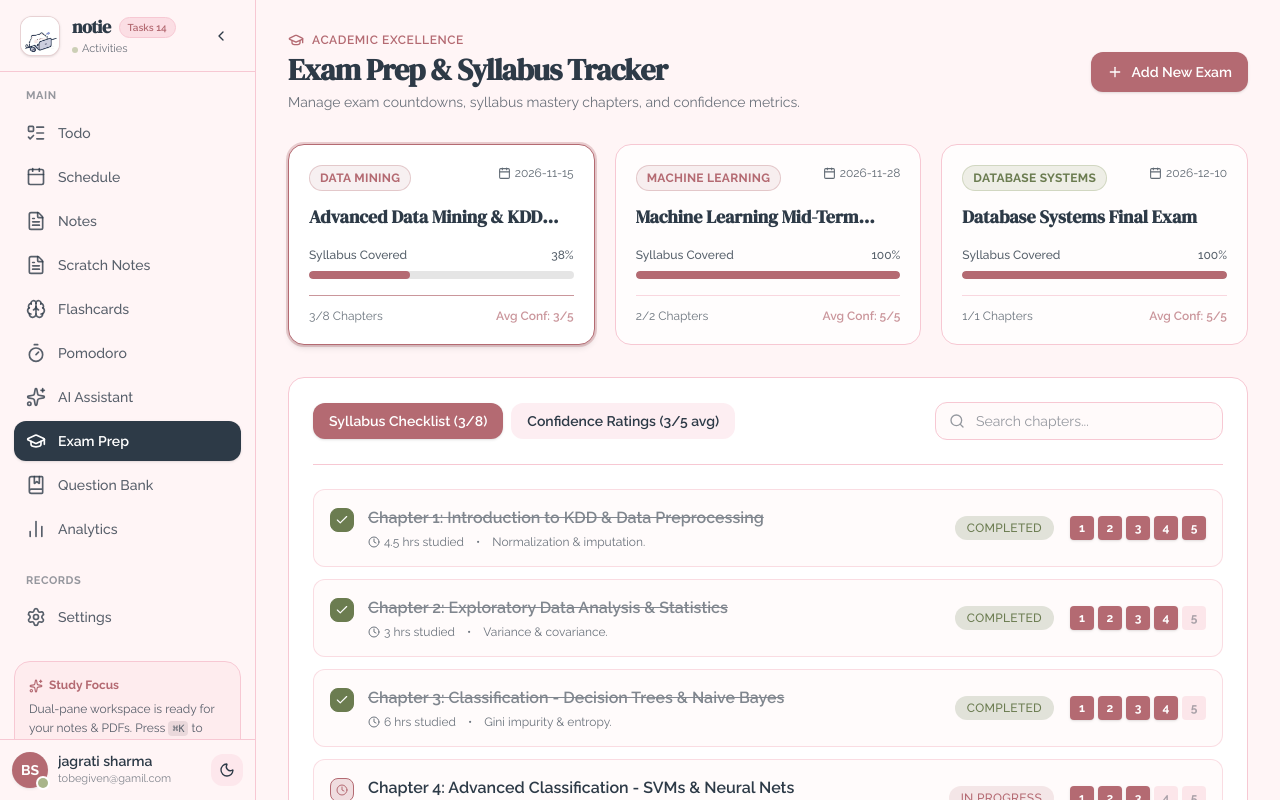
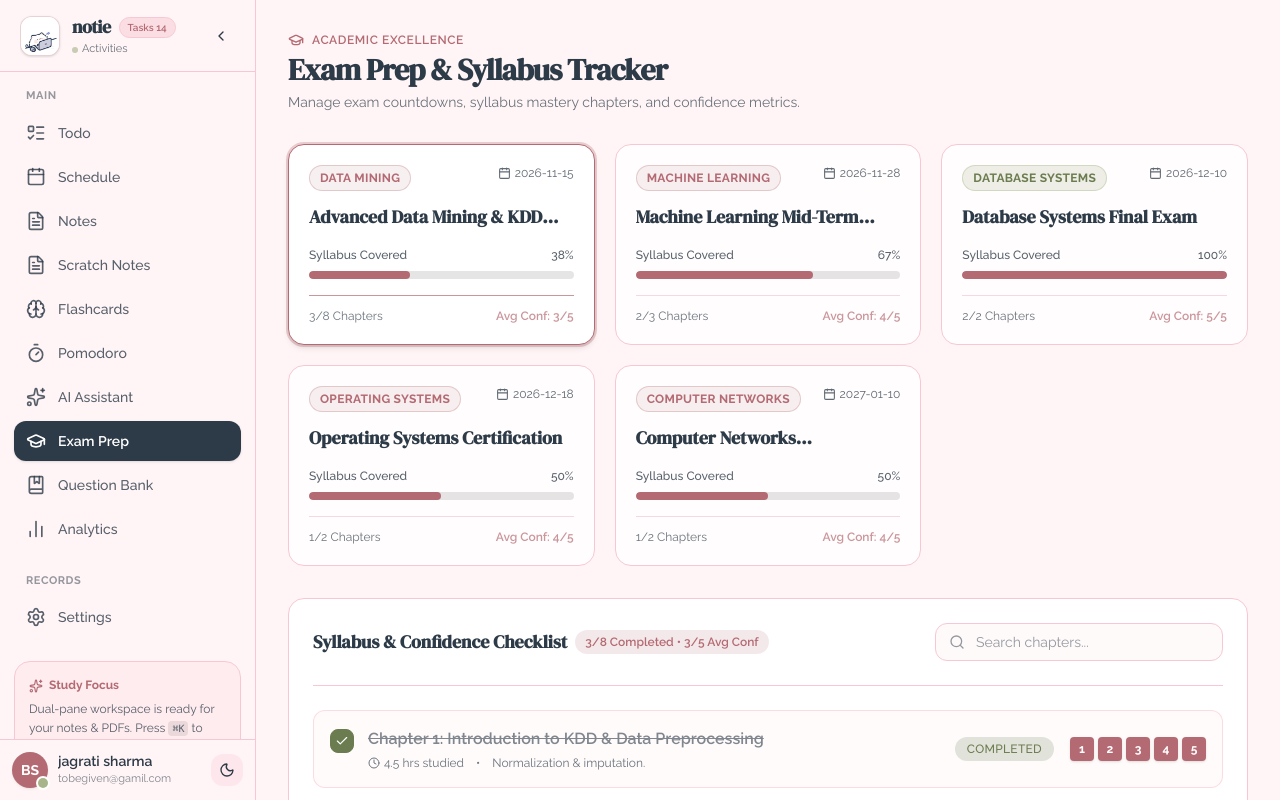
Before and after one commit to jagrati-s12/studylib, a React (Vite) app in the folder frontend/: page /exam-prep in a window 1280 px wide. Shown: the top 800 px of the page. Built offline with nearby package versions, Linux system fonts and the light colour scheme.

Commit message:
Combine syllabus checklist and confidence ratings into a unified chapter view
Co-Authored-By: Claude Code <noreply@anthropic.com>

```diff
--- a/frontend/src/features/examprep/ExamPrepPage.jsx
+++ b/frontend/src/features/examprep/ExamPrepPage.jsx
@@ -15,7 +15,7 @@ import {
 export default function ExamPrepPage() {
   const { isDark } = useTheme();
 
-  // Mock exams data with state handlers
+  // Mock exams data with state handlers (all subjects from Notes)
   const [exams, setExams] = useState([
     {
       id: 'ex-1',
@@ -46,6 +46,26 @@ export default function ExamPrepPage() {
       completedChapters: 6,
       confidence: 95,
       status: 'completed'
+    },
+    {
+      id: 'ex-4',
+      title: 'Operating Systems Certification',
+      subject: 'Operating Systems',
+      date: '2026-12-18',
+      totalChapters: 10,
+      completedChapters: 4,
+      confidence: 70,
+      status: 'upcoming'
+    },
+    {
+      id: 'ex-5',
+      title: 'Computer Networks Comprehensive Exam',
+      subject: 'Computer Networks',
+      date: '2027-01-10',
+      totalChapters: 9,
+      completedChapters: 3,
+      confidence: 60,
+      status: 'upcoming'
     }
   ]);
 
@@ -70,11 +90,19 @@ export default function ExamPrepPage() {
     { id: 'ch-6', examId: 'ex-1', title: 'Chapter 6: Cluster Analysis (K-Means, DBSCAN)', status: 'not_started', confidence: 2, hoursSpent: 0, notes: 'Pending.' },
     { id: 'ch-7', examId: 'ex-1', title: 'Chapter 7: Outlier Detection & Anomaly Mining', status: 'not_started', confidence: 1, hoursSpent: 0, notes: 'Pending.' },
     { id: 'ch-8', examId: 'ex-1', title: 'Chapter 8: Mining Data Streams & Graph Mining', status: 'not_started', confidence: 1, hoursSpent: 0, notes: 'Pending.' },
-    // Exam 2 chapters
+    // Exam 2 chapters (Machine Learning)
     { id: 'ch-9', examId: 'ex-2', title: 'Chapter 1: Linear Regression & Cost Functions', status: 'completed', confidence: 5, hoursSpent: 3.5, notes: 'Gradient descent.' },
     { id: 'ch-10', examId: 'ex-2', title: 'Chapter 2: Logistic Regression & Regularization', status: 'completed', confidence: 4, hoursSpent: 4.0, notes: 'L1 & L2 penalties.' },
-    // Exam 3 chapters
-    { id: 'ch-11', examId: 'ex-3', title: 'Chapter 1: Relational Algebra & SQL Optimization', status: 'completed', confidence: 5, hoursSpent: 5.0, notes: 'Execution plans.' },
+    { id: 'ch-11', examId: 'ex-2', title: 'Chapter 3: Neural Networks & Backpropagation', status: 'in_progress', confidence: 3, hoursSpent: 5.0, notes: 'Activation functions.' },
+    // Exam 3 chapters (Database Systems)
+    { id: 'ch-12', examId: 'ex-3', title: 'Chapter 1: Relational Algebra & SQL Optimization', status: 'completed', confidence: 5, hoursSpent: 5.0, notes: 'Execution plans.' },
+    { id: 'ch-13', examId: 'ex-3', title: 'Chapter 2: Transactions, ACID & Concurrency Control', status: 'completed', confidence: 5, hoursSpent: 4.0, notes: 'Two-phase locking.' },
+    // Exam 4 chapters (Operating Systems)
+    { id: 'ch-14', examId: 'ex-4', title: 'Chapter 1: Processes, Threads & CPU Scheduling', status: 'completed', confidence: 4, hoursSpent: 4.5, notes: 'Round robin & SJF.' },
+    { id: 'ch-15', examId: 'ex-4', title: 'Chapter 2: Synchronization, Semaphores & Deadlocks', status: 'in_progress', confidence: 3, hoursSpent: 3.5, notes: 'Bankers algorithm.' },
+    // Exam 5 chapters (Computer Networks)
+    { id: 'ch-16', examId: 'ex-5', title: 'Chapter 1: OSI & TCP/IP Reference Models', status: 'completed', confidence: 5, hoursSpent: 3.0, notes: 'Encapsulation & layers.' },
+    { id: 'ch-17', examId: 'ex-5', title: 'Chapter 2: Routing Protocols (BGP, OSPF)', status: 'in_progress', confidence: 3, hoursSpent: 4.0, notes: 'Distance vector vs link state.' }
   ]);
 
   const toggleChapterStatus = (chId) => {
@@ -148,16 +176,6 @@ export default function ExamPrepPage() {
           <h1 className="text-3xl font-display font-bold tracking-tight">Exam Prep & Syllabus Tracker</h1>
           <p className="text-sm opacity-70 mt-1">Manage exam countdowns, syllabus mastery chapters, and confidence metrics.</p>
         </div>
-
-        <div className="flex items-center gap-3">
-          <button
-            onClick={() => setIsAddModalOpen(true)}
-            className="flex items-center gap-2 px-4 py-2.5 rounded-xl bg-[#B46A72] text-white font-semibold text-sm shadow-sm hover:bg-[#9f5960] transition-colors cursor-pointer"
-          >
-            <Plus size={16} />
-            <span>Add New Exam</span>
-          </button>
-        </div>
       </div>
 
       {/* Exam Selector Cards */}
@@ -224,29 +242,13 @@ export default function ExamPrepPage() {
       {/* Main Content Card */}
       <div className={`rounded-2xl border p-6 ${isDark ? 'bg-[#280B0F] border-[#3B1319]' : 'bg-white border-[#F7C8D3]'}`}>
 
-        {/* Tab & Search Bar */}
+        {/* Search Bar & Header */}
         <div className="flex flex-col md:flex-row items-center justify-between gap-4 pb-6 border-b border-inherit">
-          <div className="flex items-center gap-2 w-full md:w-auto">
-            <button
-              onClick={() => setActiveTab('syllabus')}
-              className={`px-4 py-2 rounded-xl text-sm font-semibold transition-all cursor-pointer ${
-                activeTab === 'syllabus'
-                  ? 'bg-[#B46A72] text-white shadow-sm'
-                  : isDark ? 'bg-[#3B1319]/50 text-[#C6B39A]' : 'bg-[#F7C8D3]/30 text-[#2D3A47]'
-              }`}
-            >
-              Syllabus Checklist ({completedCount}/{totalCount})
-            </button>
-            <button
-              onClick={() => setActiveTab('confidence')}
-              className={`px-4 py-2 rounded-xl text-sm font-semibold transition-all cursor-pointer ${
-                activeTab === 'confidence'
-                  ? 'bg-[#B46A72] text-white shadow-sm'
-                  : isDark ? 'bg-[#3B1319]/50 text-[#C6B39A]' : 'bg-[#F7C8D3]/30 text-[#2D3A47]'
-              }`}
-            >
-              Confidence Ratings ({avgConfidence}/5 avg)
-            </button>
+          <div className="flex items-center gap-2">
+            <h3 className="font-display font-bold text-lg">Syllabus & Confidence Checklist</h3>
+            <span className="text-xs px-2.5 py-1 rounded-full bg-[#B46A72]/15 text-[#B46A72] font-semibold">
+              {completedCount}/{totalCount} Completed • {avgConfidence}/5 Avg Conf
+            </span>
           </div>
 
           <div className="relative w-full md:w-72">
@@ -346,103 +348,6 @@ export default function ExamPrepPage() {
         </div>
       </div>
 
-      {/* Add Exam Modal */}
-      {isAddModalOpen && (
-        <div className="fixed inset-0 z-50 flex items-center justify-center bg-black/60 backdrop-blur-sm p-4">
-          <form
-            onSubmit={handleAddExam}
-            className={`w-full max-w-lg p-6 rounded-3xl border shadow-2xl ${isDark ? 'bg-[#280B0F] border-[#3B1319] text-[#C6B39A]' : 'bg-white border-[#F7C8D3] text-[#2D3A47]'}`}
-          >
-            <div className="flex items-center justify-between mb-5 pb-3 border-b border-inherit">
-              <h3 className="font-display font-bold text-lg flex items-center gap-2">
-                <GraduationCap className="text-[#B46A72]" size={20} />
-                <span>Add New Exam & Syllabus</span>
-              </h3>
-              <button
-                type="button"
-                onClick={() => setIsAddModalOpen(false)}
-                className="p-1.5 rounded-lg opacity-60 hover:opacity-100 cursor-pointer"
-              >
-                <X size={18} />
-              </button>
-            </div>
-
-            <div className="space-y-4">
-              <div>
-                <label className="block text-xs font-semibold uppercase tracking-wider mb-1.5 opacity-80">Exam Title</label>
-                <input
-                  type="text"
-                  required
-                  value={newTitle}
-                  onChange={(e) => setNewTitle(e.target.value)}
-                  placeholder="e.g. Advanced Operating Systems Final"
-                  className={`w-full px-3.5 py-2.5 rounded-xl text-sm border outline-none ${
-                    isDark ? 'bg-[#1E080C] border-[#3B1319] text-[#C6B39A]' : 'bg-[#FFF5F6] border-[#F7C8D3] text-[#2D3A47]'
-                  }`}
-                />
-              </div>
-
-              <div className="grid grid-cols-2 gap-4">
-                <div>
-                  <label className="block text-xs font-semibold uppercase tracking-wider mb-1.5 opacity-80">Subject</label>
-                  <input
-                    type="text"
-                    required
-                    value={newSubject}
-                    onChange={(e) => setNewSubject(e.target.value)}
-                    placeholder="e.g. Operating Systems"
-                    className={`w-full px-3.5 py-2.5 rounded-xl text-sm border outline-none ${
-                      isDark ? 'bg-[#1E080C] border-[#3B1319] text-[#C6B39A]' : 'bg-[#FFF5F6] border-[#F7C8D3] text-[#2D3A47]'
-                    }`}
-                  />
-                </div>
-                <div>
-                  <label className="block text-xs font-semibold uppercase tracking-wider mb-1.5 opacity-80">Exam Date</label>
-                  <input
-                    type="date"
-                    value={newDate}
-                    onChange={(e) => setNewDate(e.target.value)}
-                    className={`w-full px-3.5 py-2.5 rounded-xl text-sm border outline-none ${
-                      isDark ? 'bg-[#1E080C] border-[#3B1319] text-[#C6B39A]' : 'bg-[#FFF5F6] border-[#F7C8D3] text-[#2D3A47]'
-                    }`}
-                  />
-                </div>
-              </div>
-
-              <div>
-                <label className="block text-xs font-semibold uppercase tracking-wider mb-1.5 opacity-80">Number of Chapters</label>
-                <input
-                  type="number"
-                  min={1}
-                  max={20}
-                  value={newChaptersCount}
-                  onChange={(e) => setNewChaptersCount(e.target.value)}
-                  className={`w-full px-3.5 py-2.5 rounded-xl text-sm border outline-none ${
-                    isDark ? 'bg-[#1E080C] border-[#3B1319] text-[#C6B39A]' : 'bg-[#FFF5F6] border-[#F7C8D3] text-[#2D3A47]'
-                  }`}
-                />
-              </div>
-            </div>
-
-            <div className="flex items-center justify-end gap-3 mt-6 pt-4 border-t border-inherit">
-              <button
-                type="button"
-                onClick={() => setIsAddModalOpen(false)}
-                className="px-4 py-2 rounded-xl text-sm font-semibold opacity-70 hover:opacity-100 cursor-pointer"
-              >
-                Cancel
-              </button>
-              <button
-                type="submit"
-                className="px-5 py-2.5 rounded-xl bg-[#B46A72] text-white font-semibold text-sm shadow-sm hover:bg-[#9f5960] transition-colors cursor-pointer"
-              >
-                Create Exam Tracker
-              </button>
-            </div>
-          </form>
-        </div>
-      )}
-
     </div>
   );
 }
```
